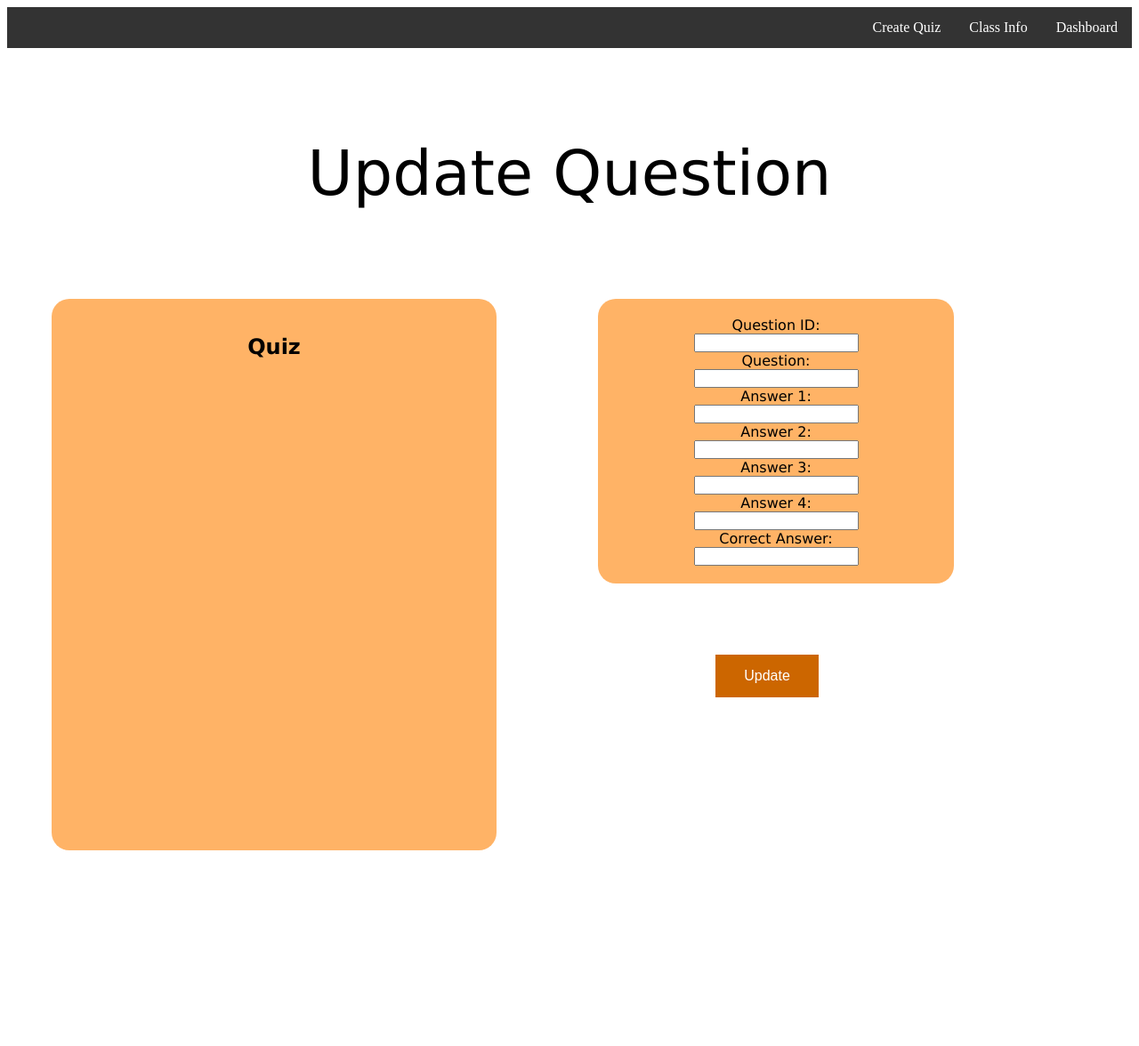
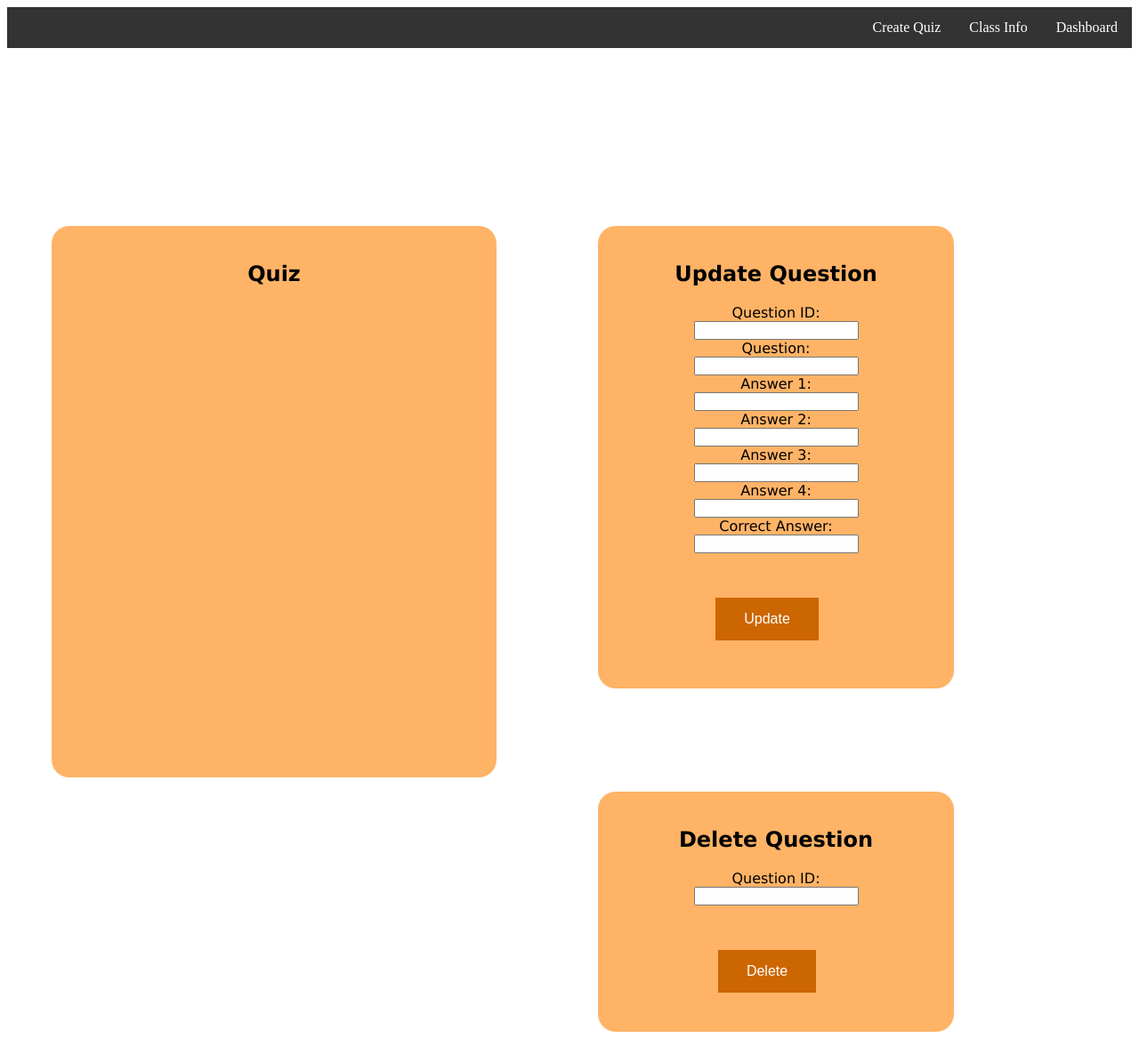
Before and after one commit to ad3707/advancedSWEClient, a PHP site: page /views/get_quiz.html in a window 1280 px wide. Shown: the whole page at 89% size. Before the commit the page ends 956 px from the top, so only its background shows below. Run offline with PHP 8.4, Linux system fonts and the light colour scheme.

Commit message:
Added delete and update question

```diff
--- a/scripts/api_requests.js
+++ b/scripts/api_requests.js
@@ -36,7 +36,7 @@ document.addEventListener("click", function (event) {
   //GET REQUEST FOR ALL QUESTIONS
   document.addEventListener("click", function (event) {
     // Checking if the button was clicked
-    if (!event.target.matches("#button")) return;
+    if (!event.target.matches("#get_all_questions_button")) return;
 
     fetch("localhost:8080/questions")
       .then((response) => response.json())
--- a/style.css
+++ b/style.css
@@ -36,7 +36,7 @@ button {
 
 .buttons {
     text-align: center;
-    margin-top: 100px;
+    margin-top: 50px;
 
 }
 
@@ -60,7 +60,35 @@ button {
 #quiz {
     background-color:#ffb366;
     width: 400px;
-    height: 300px;
+    height: 500px;
+    text-align: center;
+    padding-top: 20px;
+    margin-top: 100px;
+    font-family: Verdana, sans-serif;
+    border-radius: 20px;
+    float: right;
+    margin-right: 200px;
+}
+
+#delete {
+    background-color:#ffb366;
+    width: 400px;
+    height: 250px;
+    text-align: center;
+    padding-top: 20px;
+    margin-top: 100px;
+    font-family: Verdana, sans-serif;
+    border-radius: 20px;
+    float: right;
+    margin-right: 200px;
+
+}
+
+
+#update {
+    background-color:#ffb366;
+    width: 400px;
+    height: 500px;
     text-align: center;
     padding-top: 20px;
     margin-top: 100px;
--- a/views/dashboard.html
+++ b/views/dashboard.html
@@ -23,7 +23,7 @@
 
 <div class = "exams_container">
     <h2> Exams Created </h2> <br>
-    <a href="get_quiz.html"> Quiz 1 </a>
+    <button class = "button" type="get_all_questions_button"> <a href="get_quiz.html">Quiz 1</a></button>
 </div>
 
 <div class = "assignments_container">
--- a/views/get_quiz.html
+++ b/views/get_quiz.html
@@ -11,7 +11,6 @@
 
 <div class="row">
     <div class="col-12 header">
-    Update Question
     </div>
 </div>
 
@@ -20,7 +19,8 @@
     <h2> Quiz </h2>
 </div>
 
-<form id = "quiz">
+<form id = "update">
+    <h2> Update Question</h2>
   <label for="question_id">Question ID:</label><br>
   <input type="text" id="question_id" name="question_id"><br>
   <label for="question_name">Question:</label><br>
@@ -38,10 +38,21 @@
 
   <div class="row3">
     <div class="buttons">
-        <button class = "button" type="button"> <a href="get_quiz.html">Update</a></button>
+        <button class = "button" type="get_all_questions_button"> <a href="get_quiz.html"> Update </a></button>
     </div>
 </div>
+</form>
 
+<form id = "delete">
+    <h2> Delete Question </h2>
+    <label for="question_id">Question ID:</label><br>
+    <input type="text" id="question_id" name="question_id"><br>
+
+    <div class="row3">
+      <div class="buttons">
+          <button class = "button" type="delete_question_button"> <a href="get_quiz.html"> Delete </a></button>
+      </div>
+  </div>
 </form>
 
 
```
